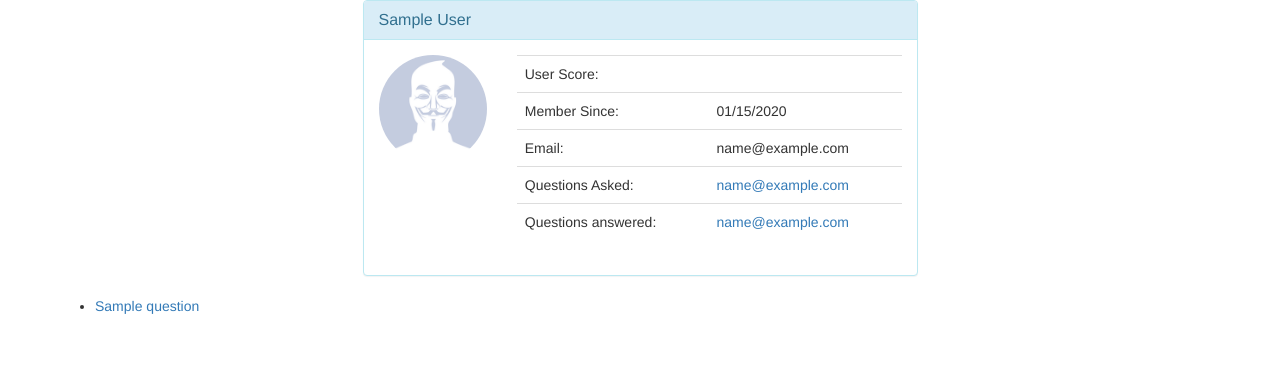
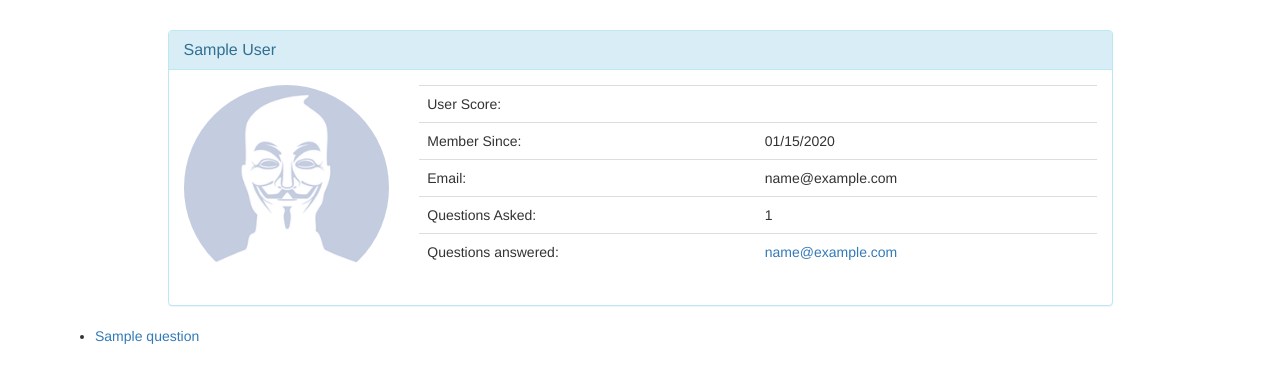
Before and after one commit to sateigen/question-box, a Django app: page /profile/1/ in a window 1280 px wide. Shown: the part 50-433 px from the top of the page. Run offline with Django 3.2, Linux system fonts and the light colour scheme; tables that the repository leaves empty hold one stand-in row (values such as "Sample post"); some libraries are stand-ins or nearby versions.

Commit message:
Added functionality to profile.html to read total number of questions asked

```diff
--- a/flop/static/css/style.css
+++ b/flop/static/css/style.css
@@ -9,6 +9,6 @@
     display: block;
 }
 
-#index {
+#index, #profile {
   margin-top: 30px;
 }
--- a/flop/templates/flop/profile.html
+++ b/flop/templates/flop/profile.html
@@ -3,7 +3,7 @@
 {% block body %}
 <div class="container">
   <div class="row">
-    <div class="col-xs-12 col-sm-12 col-md-6 col-lg-6 col-xs-offset-0 col-sm-offset-0 col-md-offset-3 col-lg-offset-3 toppad" >
+    <div class="col-md-10 col-md-offset-1" id="profile">
       <div class="panel panel-info">
         <div class="panel-heading">
           <h3 class="panel-title">{{ object.first_name }} {{ object.last_name }}</h3>
@@ -34,7 +34,7 @@
                   </tr>
                   <tr>
                     <td>Questions Asked:</td>
-                    <td><a href="{{ user.email }}">{{ user.email }}</a></td>
+                    <td>{{object.question_user.all|length}}</td>
                   </tr>
                   <tr>
                     <td>Questions answered:</td>
@@ -52,7 +52,6 @@
     <div class="col-xl-10 col-offset-1">
     <ul>{% for question in object.question_user.all %}
       <li><a href="{% url 'question-detail' question.id %}">{{question.title}}</a></li>
-
     {% endfor %}</ul>
     </div>
   </div>
```
